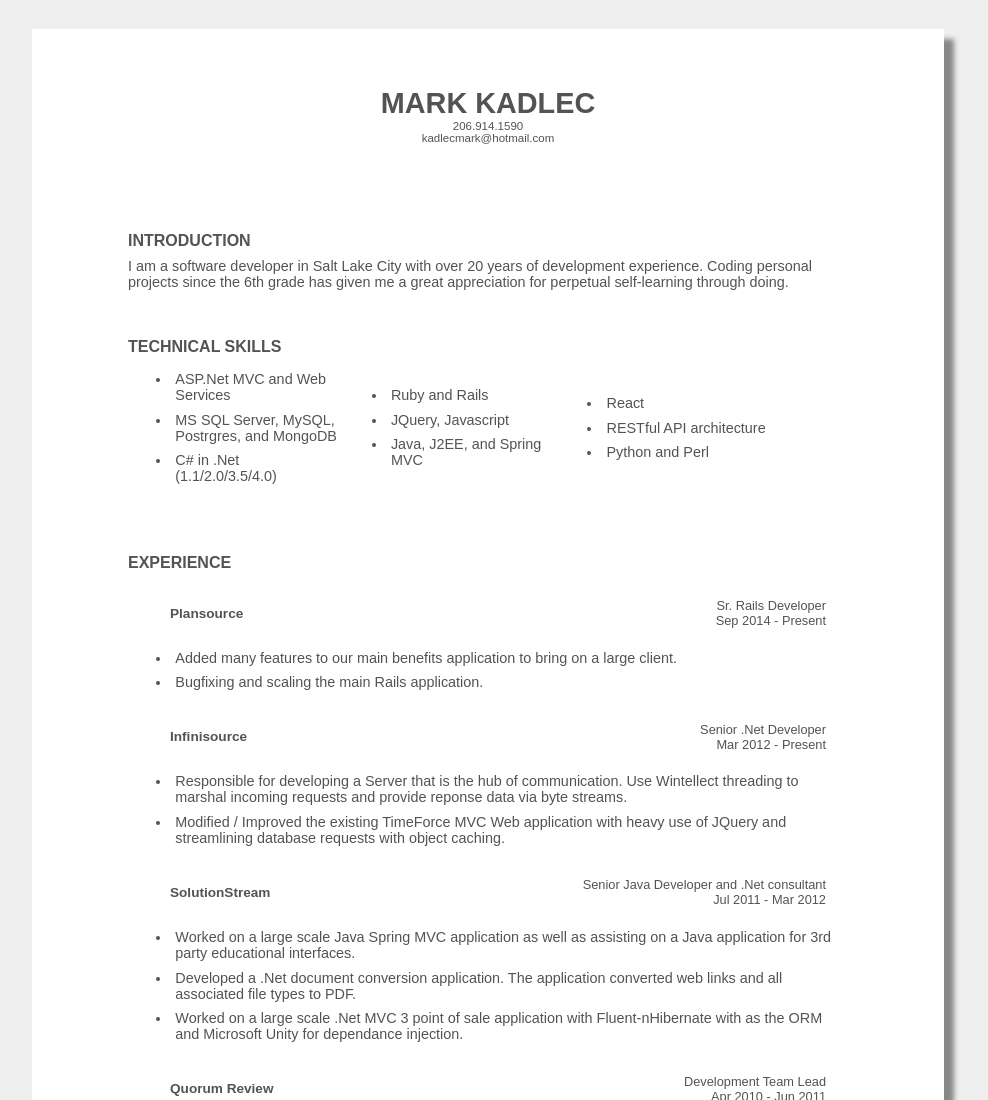
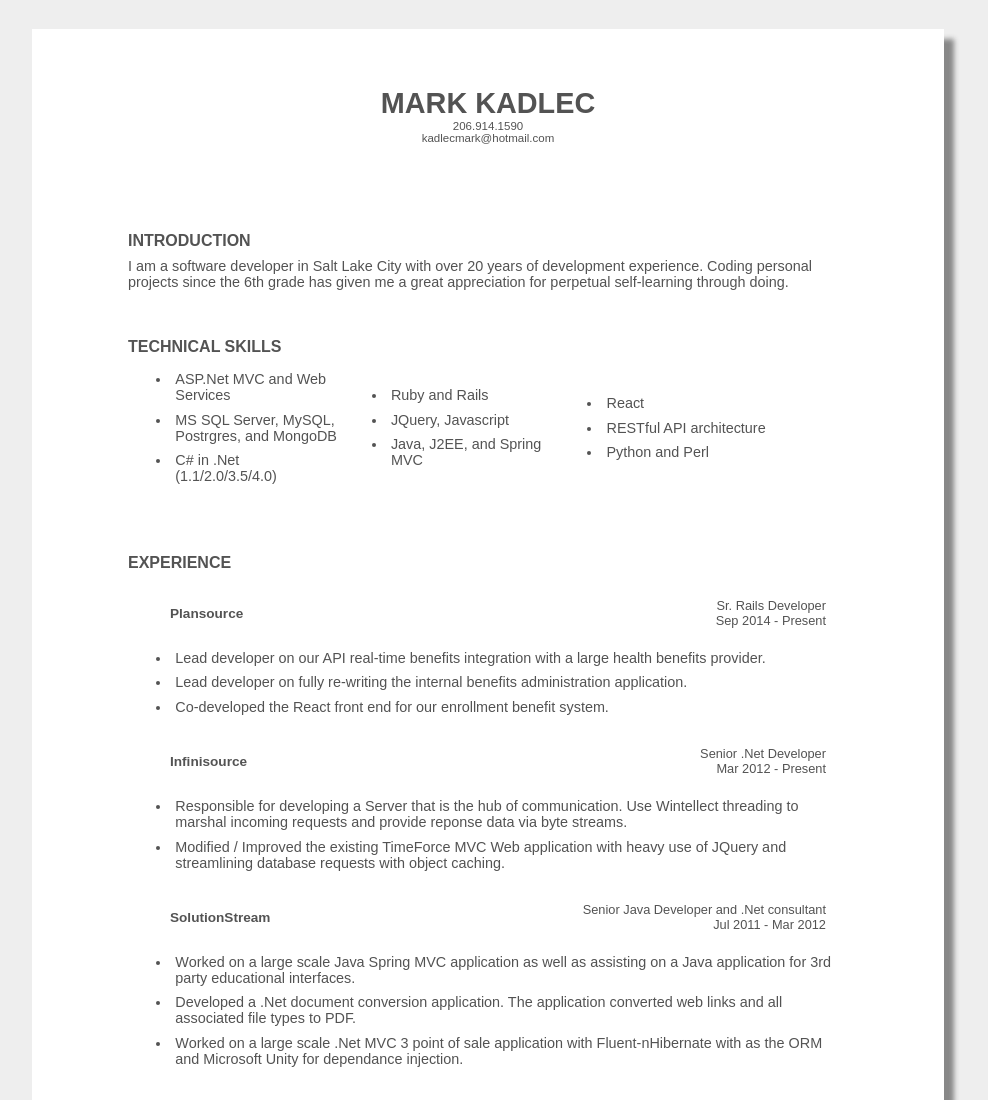
Before and after one commit to mkadlec/mkadlec.github.io, a plain HTML site: page index.html in a window 1280 px wide. Shown: the top 1100 px of the page, without its empty margins (152-1140 px from the left). Drawn offline with Linux system fonts and the light colour scheme.

Commit message:
Update index.html
Update PlanSource experience

```diff
--- a/index.html
+++ b/index.html
@@ -167,8 +167,9 @@
     				<tr>
     					<td colspan="2" class="ExpBottom">
     						<ul>
-    							<li>Added many features to our main benefits application to bring on a large client.</li>
-    							<li>Bugfixing and scaling the main Rails application.</li>
+							<li>Lead developer on our API real-time benefits integration with a large health benefits provider. </li>
+  							<li>Lead developer on fully re-writing the internal benefits administration application. </li>
+  							<li>Co-developed the React front end for our enrollment benefit system.</li>
     						</ul>
     					</td>
     				</tr>
```
